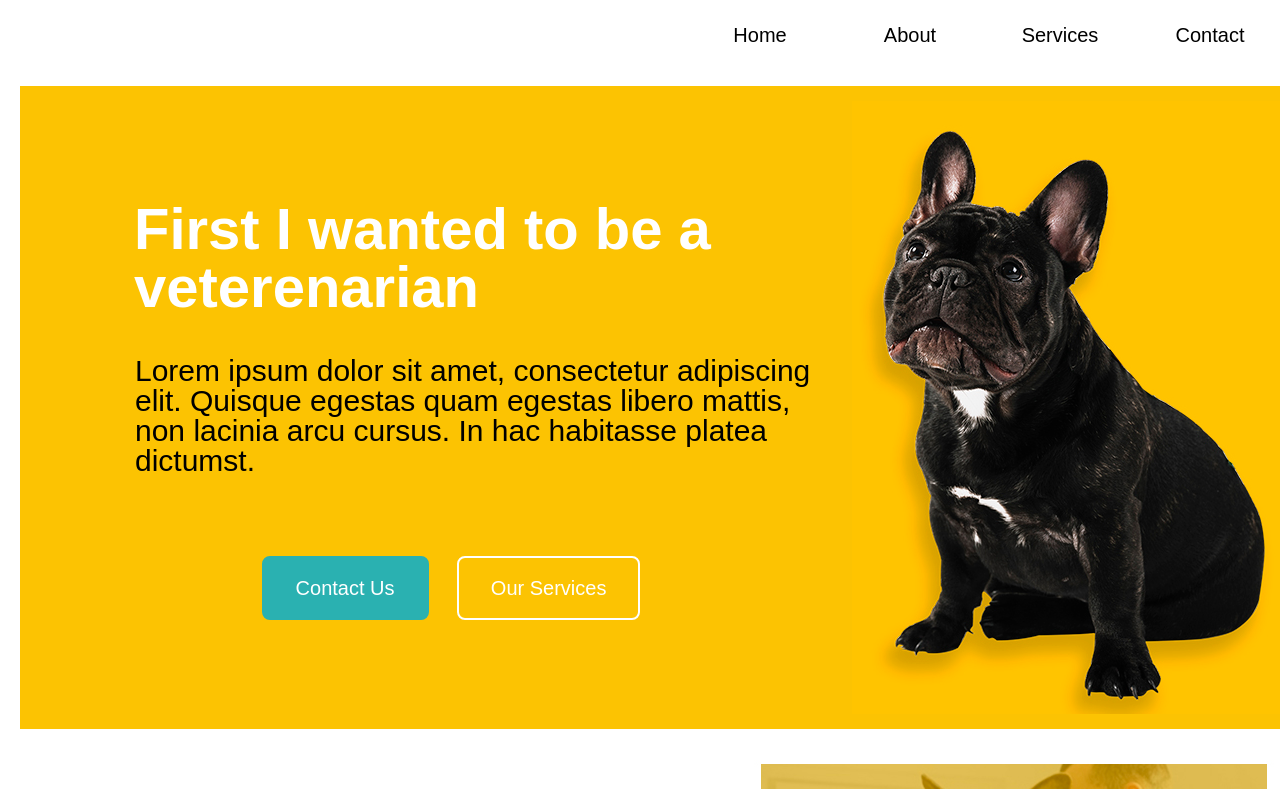
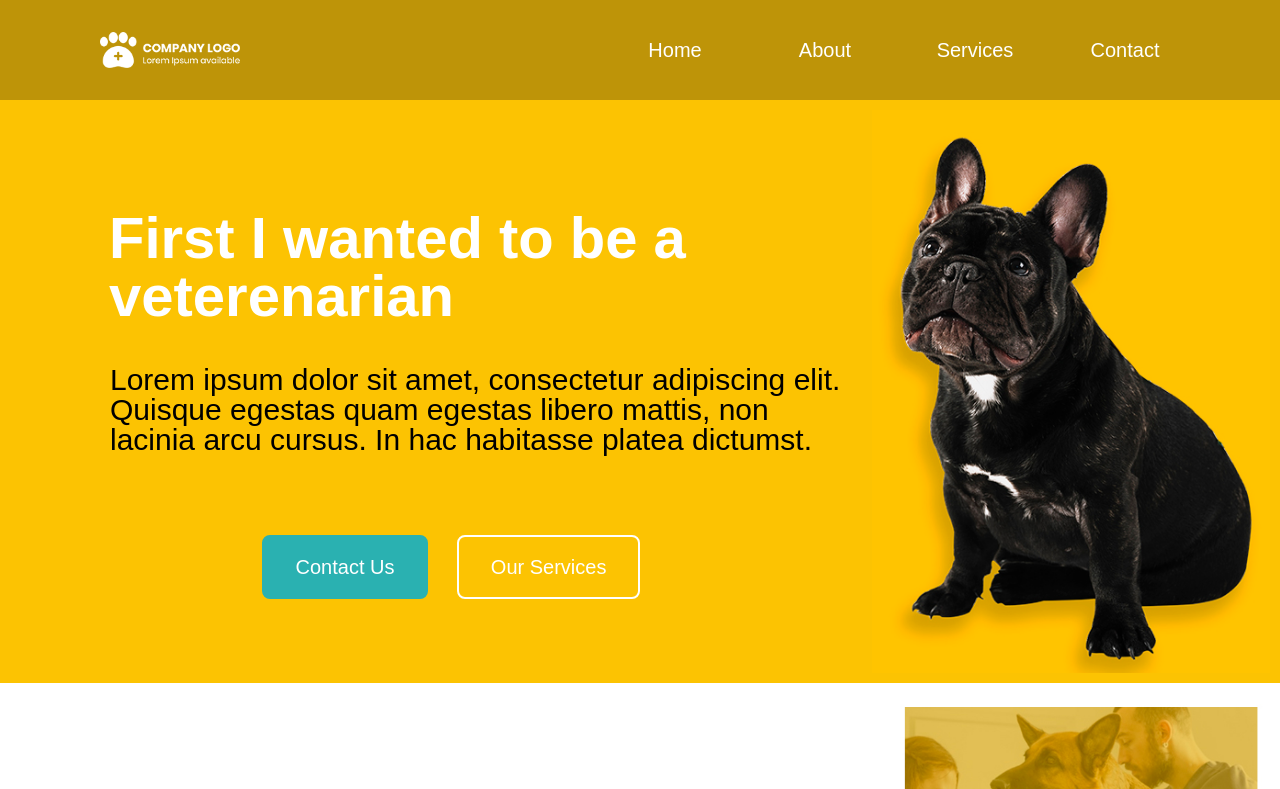
Before and after one commit to ctrl-CJD/Acitivity-3, a plain HTML site: page index.html in a window 1280 px wide. Shown: the top 789 px of the page. Drawn offline with Linux system fonts and the light colour scheme.

Commit message:
Update style.css

```diff
--- a/css/style.css
+++ b/css/style.css
@@ -49,19 +49,58 @@ table {
 
 
 /*********************************/
-body {font-family: arial;}
+body {
+	font-family: arial;
+	width: 100%;
+	margin: 0;
+	padding: 0;
+	overflow-x: hidden;
+}
 .main-container{
-	max-width: 1440px; /* Adjust as needed for your design */
-  margin: 0 auto; /* Centers the container horizontally */
-  padding: 0 20px; /* Adds padding on the sides for smaller screens */
-  width: 100%; /* Ensures it uses full width on very small screens */
+	width: 100%;
+	margin: 0 auto;
+	padding: 0;
 }
+
+.header {
+  padding: 20px;
+  background-color: #be9408;
+}
+
+.header-layout {
+  padding: 30px;
+  align-items: center;
+  margin-left: 70px;
+}
+
+.logo {
+  width: 140px;
+  cursor: pointer;
+}
+
+img {
+  max-width: 100%;
+  height: auto;
+  display: block;
+  margin: 0 auto;
+}
+
+.navi {
+	text-align: right;
+	margin-right: 120px;
+}
+
+.navi ul {
+	color: white;
+}
+
 .container {
   display: grid;
   grid-template-columns: auto auto;
   /*background-color: dodgerblue;*/
-  padding: 5px;
-  gap: 5px;
+  padding: 0;
+  gap: 0;
+  width: 100%;
 }
 .container div {
   /*background-color: #f1f1f1;*/
@@ -93,7 +132,7 @@ body {font-family: arial;}
     padding: 20px 32px;
     text-align: left;
     margin-top: 80px;
-    margin-left: -375px;
+    margin-left: -850px;
     margin-bottom: 40px;
     text-decoration: none;
     display: inline-block;
```
